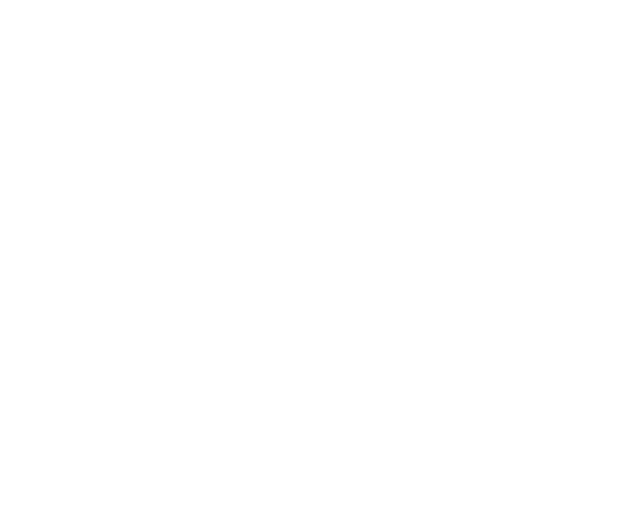
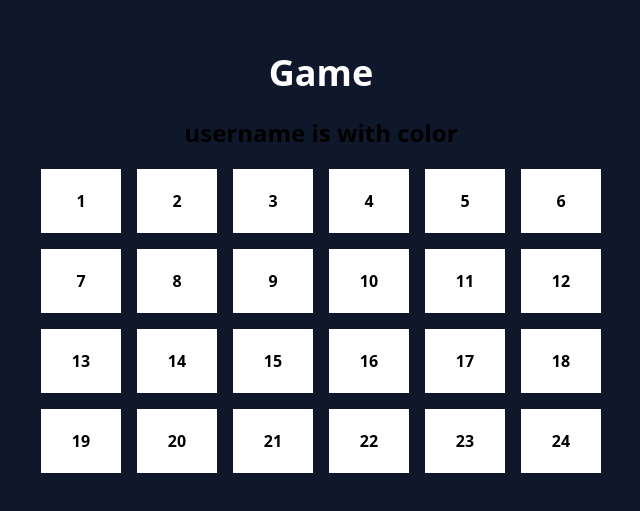
Before and after one commit to PrasadGurude/multi_player_color_game, a React (Vite) app in the folder frontend/: page /play/1/1 in a window 1280 px wide. Before the commit this address had no page. Shown: the part 137-648 px from the top of the page, without its empty margins (319-959 px from the left). Built offline with nearby package versions, Linux system fonts and the light colour scheme.

Commit message:
in frontend the user name and its color are vesible

```diff
--- a/frontend/src/App.tsx
+++ b/frontend/src/App.tsx
@@ -23,7 +23,7 @@
         <Routes>
           <Route path="/" element={<Navigate to="/home" />} />
           <Route path="/home" element={<Home formData={formData} setFormData={setFormData} ws={ws} setWs={setWs} userColor={userColor} />} ></Route>
-          <Route path="/play/:roomId" element={<Play ws={ws} formData={formData} userColor={userColor} setWs={setWs} setUserColor={setUserColor}/>} ></Route>
+          <Route path="/play/:roomId/:username" element={<Play ws={ws} formData={formData} userColor={userColor} setWs={setWs} setUserColor={setUserColor}/>} ></Route>
         </Routes>
       </BrowserRouter>
     </div>
--- a/frontend/src/components/Home.tsx
+++ b/frontend/src/components/Home.tsx
@@ -44,7 +44,7 @@
             return;
         }
 
-        navigate(`/play/${props.formData.roomId}`)
+        navigate(`/play/${props.formData.roomId}/${props.formData.username}`)
 
 
     }
--- a/frontend/src/components/Play.tsx
+++ b/frontend/src/components/Play.tsx
@@ -45,9 +45,9 @@
     })
 
     const colorClasses: Record<'red' | 'blue' | 'green' | 'white', string> = {
-        red: 'bg-red-300',
-        blue: 'bg-blue-300',
-        green: 'bg-green-300',
+        red: 'bg-red-600',
+        blue: 'bg-blue-600',
+        green: 'bg-green-600',
         white: "bg-white"
     };
 
@@ -121,6 +121,7 @@
     return (
         <div className='bg-slate-900 h-screen flex flex-col justify-center items-center'>
             <h1 className='font-bold text-white text-4xl mb-5'>Game</h1>
+            <div className={`text-2xl font-semibold mb-4 p-1 rounded-2xl  ${colorClasses[props.userColor as Color]}`}>{`username is ${props.formData.username} with color ${props.userColor}`}</div>
             <div className="grid grid-cols-6 grid-rows-4 gap-4">
                 {[...Array(24)].map((_, index) => (
                     <div
```
